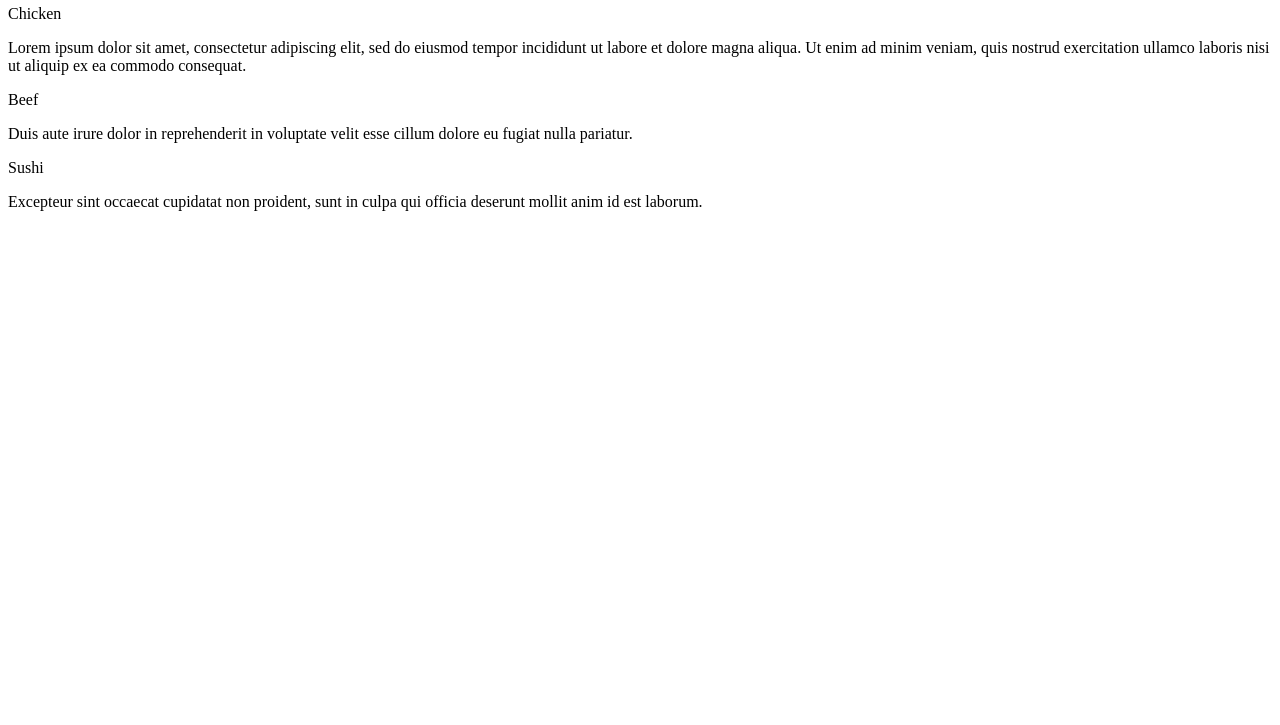
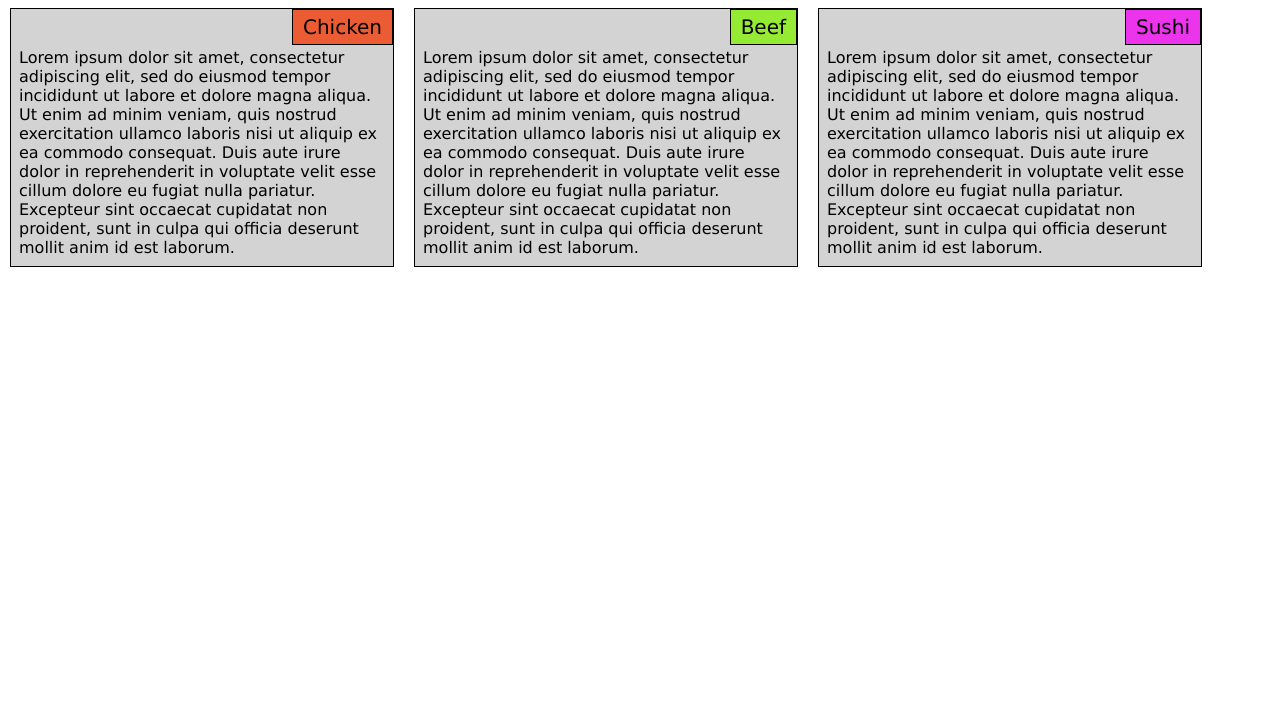
Before and after one commit to McGurran11/coursera-webdev, a plain HTML site: page module2-solution/index.html in a window 1280 px wide. Shown: the part 75-800 px from the top of the page. Drawn offline with Linux system fonts and the light colour scheme.

Commit message:
Final assignment

```diff
--- a/module2-solution/index.html
+++ b/module2-solution/index.html
@@ -3,23 +3,25 @@
 <head>
 	<meta charset="utf-8">
 	<meta name="viewport" content="width=device-width, initial-scale=1">
-	<link rel="stylesheet" href="styles">
+	<link rel="stylesheet" href="styles.css">
 	<title>Solution for Module 2 assignment</title>
 </head>
 <body>
-	<h1>Connor McGurran's Module 2 solution page</h1>
+	<h1>Our Menu</h1>
 	<div id="container">
-		<div class="col-lg-4 col-md-6 col-sm-12">
-			<section id="ChickenHeader">Chicken</section>
-			<p>Lorem ipsum dolor sit amet, consectetur adipiscing elit, sed do eiusmod tempor incididunt ut labore et dolore magna aliqua. Ut enim ad minim veniam, quis nostrud exercitation ullamco laboris nisi ut aliquip ex ea commodo consequat.</p>
-		</div>
-		<div class="col-lg-4 col-md-6 col-sm-12">
-			<section id="BeefHeader">Beef</section>
-			<p>Duis aute irure dolor in reprehenderit in voluptate velit esse cillum dolore eu fugiat nulla pariatur.</p>
-		</div>
-		<div class="col-lg-4 col-md-12 col-sm-12">
-			<section id="SushiHeader">Sushi</section>
-			<p>Excepteur sint occaecat cupidatat non proident, sunt in culpa qui officia deserunt mollit anim id est laborum.</p>
+		<div class="row">
+			<div class="large-3-columns medium-2-columns">
+				<section id="ChickenHeader">Chicken</section>
+				<p>Lorem ipsum dolor sit amet, consectetur adipiscing elit, sed do eiusmod tempor incididunt ut labore et dolore magna aliqua. Ut enim ad minim veniam, quis nostrud exercitation ullamco laboris nisi ut aliquip ex ea commodo consequat. Duis aute irure dolor in reprehenderit in voluptate velit esse cillum dolore eu fugiat nulla pariatur. Excepteur sint occaecat cupidatat non proident, sunt in culpa qui officia deserunt mollit anim id est laborum.</p>
+			</div>
+			<div class="large-3-columns medium-2-columns">
+				<section id="BeefHeader">Beef</section>
+				<p>Lorem ipsum dolor sit amet, consectetur adipiscing elit, sed do eiusmod tempor incididunt ut labore et dolore magna aliqua. Ut enim ad minim veniam, quis nostrud exercitation ullamco laboris nisi ut aliquip ex ea commodo consequat. Duis aute irure dolor in reprehenderit in voluptate velit esse cillum dolore eu fugiat nulla pariatur. Excepteur sint occaecat cupidatat non proident, sunt in culpa qui officia deserunt mollit anim id est laborum.</p>
+			</div>
+			<div class="large-3-columns col-md-12">
+				<section id="SushiHeader">Sushi</section>
+				<p>Lorem ipsum dolor sit amet, consectetur adipiscing elit, sed do eiusmod tempor incididunt ut labore et dolore magna aliqua. Ut enim ad minim veniam, quis nostrud exercitation ullamco laboris nisi ut aliquip ex ea commodo consequat. Duis aute irure dolor in reprehenderit in voluptate velit esse cillum dolore eu fugiat nulla pariatur. Excepteur sint occaecat cupidatat non proident, sunt in culpa qui officia deserunt mollit anim id est laborum.</p>
+			</div>
 		</div>
 	</div>
 </body>
--- /dev/null
+++ b/module2-solution/styles.css
@@ -0,0 +1,76 @@
+* {
+	box-sizing: border-box;
+	font-family: Verdana;
+}
+
+body {
+
+}
+
+h1 {
+	text-align:center;
+}
+
+div {
+
+	float:left;
+	position: relative;
+}
+
+section {
+	position: absolute;
+	top: 0;
+	right: 0;
+	padding:5px 10px;
+	margin-bottom:5px;
+	border: 1px solid black;
+	font-size:1.25em;
+}
+
+div.row {
+	margin: -8px;
+}
+
+.row > div {
+	border: 1px solid black;
+	margin:10px;
+	background-color:lightgrey;
+}
+
+.row > div > p {
+	position: relative;
+	top: 15px;
+	clear:right;
+	padding:8px;
+}
+
+div#container {
+	position: relative;
+}
+
+section#ChickenHeader {
+	background-color: #eb5b34;
+
+}
+
+section#BeefHeader {
+	background-color: #95eb34;
+}
+
+section#SushiHeader {
+	background-color: #eb34eb;
+}
+
+@media (min-width: 992px) {
+	div.large-3-columns {
+		width:30%;
+		float:left;
+	}
+}
+
+@media (min-width: 768px) and (max-width: 991px) {
+	.medium-2-columns {
+		width:47%;
+		float:left
+	}
+ }
```
Also changed, not shown: 1 other file.
